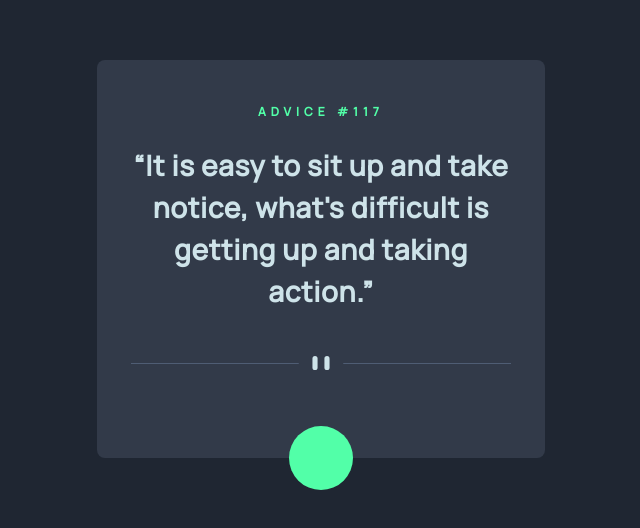
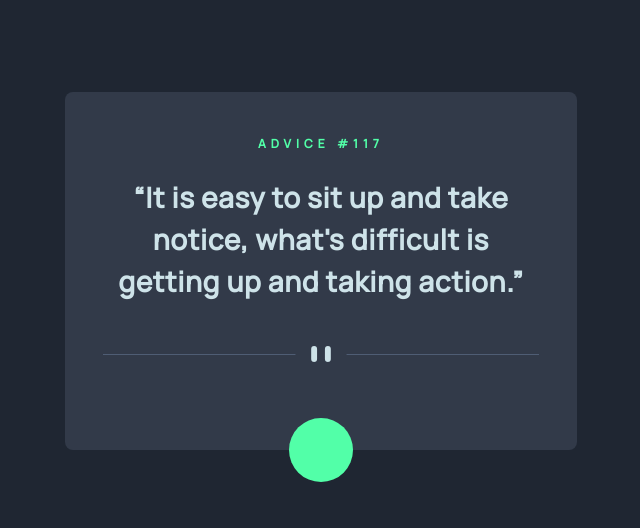
Before and after one commit to mdabdulrahman/frontendmentor-advice-generator, a website: page index.html in a window 1280 px wide. Shown: the part 148-676 px from the top of the page, without its empty margins (319-959 px from the left). Drawn offline with nearby package versions, Linux system fonts and the light colour scheme; no server answers.

Commit message:
fixied error

```diff
--- a/index.html
+++ b/index.html
@@ -16,7 +16,7 @@
 </head>
 <body class="bg-[#1f2632] font-['Manrope']">
     <main>
-       <div class="bg-[#323a49] rounded-lg  lg:w-[35%] w-11/12  mx-auto lg:my-52 my-32   ">
+       <div class="bg-[#323a49] rounded-lg  lg:w-[40%] w-11/12  mx-auto lg:my-60 my-32   ">
 
         <div class="text-center lg:w-[85%] w-11/12  py-11 mx-auto">
 <p class="text-[#52ffa8] tracking-[5px] pb-6 font-bold text-xs">ADVICE #<span id="id">117</span></p>
```
Also changed, not shown: output.css.
